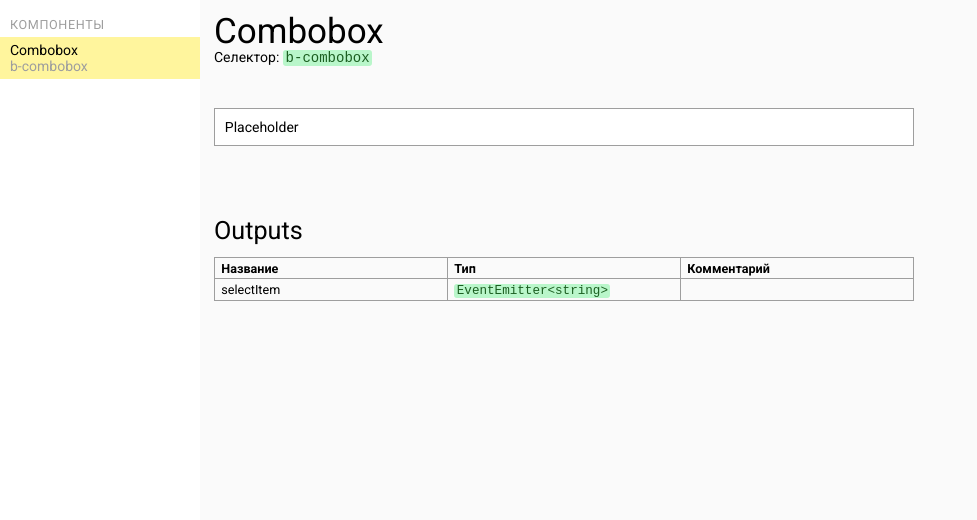
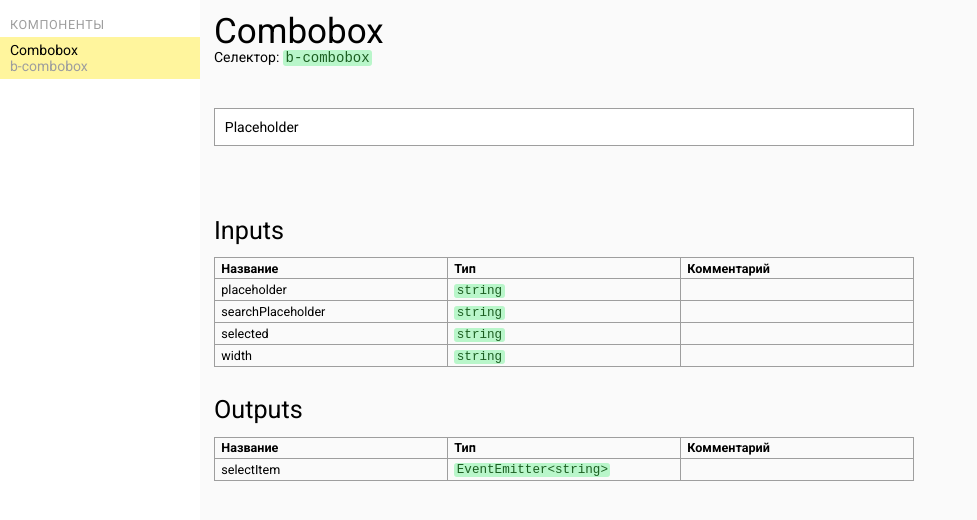
Before and after one commit to ifelseapps/ng-bricks, an Angular app: page /components/b-combobox in a window 1280 px wide. Shown: the top 520 px of the page, without its empty margins (0-977 px from the left). Built offline with nearby package versions, Linux system fonts and the light colour scheme.

Commit message:
Оболочка: пример интерфейса компонента

```diff
--- a/projects/bricks/src/lib/components/combobox/combobox.component.ts
+++ b/projects/bricks/src/lib/components/combobox/combobox.component.ts
@@ -3,7 +3,7 @@ import {
   ChangeDetectionStrategy,
   Component, ContentChild,
   ElementRef,
-  EventEmitter,
+  EventEmitter, Input,
   OnDestroy,
   OnInit,
   Output,
@@ -28,6 +28,18 @@ import { ComboboxItemDirective } from './directives/combobox-item.directive';
 })
 export class ComboboxComponent implements OnInit, OnDestroy {
   constructor(private _overlay: Overlay, private _viewContainerRef: ViewContainerRef) { }
+
+  @Input()
+  placeholder: string;
+
+  @Input()
+  searchPlaceholder: string;
+
+  @Input()
+  selected: string;
+
+  @Input()
+  width: string;
 
   @Output()
   selectItem = new EventEmitter<string>();
--- a/src/app/components/api-block/api-block.component.html
+++ b/src/app/components/api-block/api-block.component.html
@@ -1,4 +1,4 @@
-<ng-container *ngIf="api">
+<ng-container *ngIf="api.length">
   <h2 class="title">{{title}}</h2>
   <table class="table">
     <thead>
--- a/src/app/components/component-details/component-details.component.html
+++ b/src/app/components/component-details/component-details.component.html
@@ -12,7 +12,15 @@
 
   <ng-container *ngIf="(api$ | async) as api ">
     <div class="api-group">
+      <app-api-block title="Inputs" [api]="api.inputs"></app-api-block>
+    </div>
+
+    <div class="api-group">
       <app-api-block title="Outputs" [api]="api.outputs"></app-api-block>
+    </div>
+
+    <div class="api-group">
+      <app-api-block title="Methods" [api]="api.methods"></app-api-block>
     </div>
   </ng-container>
 
--- a/src/assets/components-api/b-combobox.json
+++ b/src/assets/components-api/b-combobox.json
@@ -1,7 +1,28 @@
 {
   "selector": "b-combobox",
   "api": {
-    "inputs": [],
+    "inputs": [
+      {
+        "name": "placeholder",
+        "type": "string",
+        "description": null
+      },
+      {
+        "name": "searchPlaceholder",
+        "type": "string",
+        "description": null
+      },
+      {
+        "name": "selected",
+        "type": "string",
+        "description": null
+      },
+      {
+        "name": "width",
+        "type": "string",
+        "description": null
+      }
+    ],
     "outputs": [
       {
         "name": "selectItem",
```
